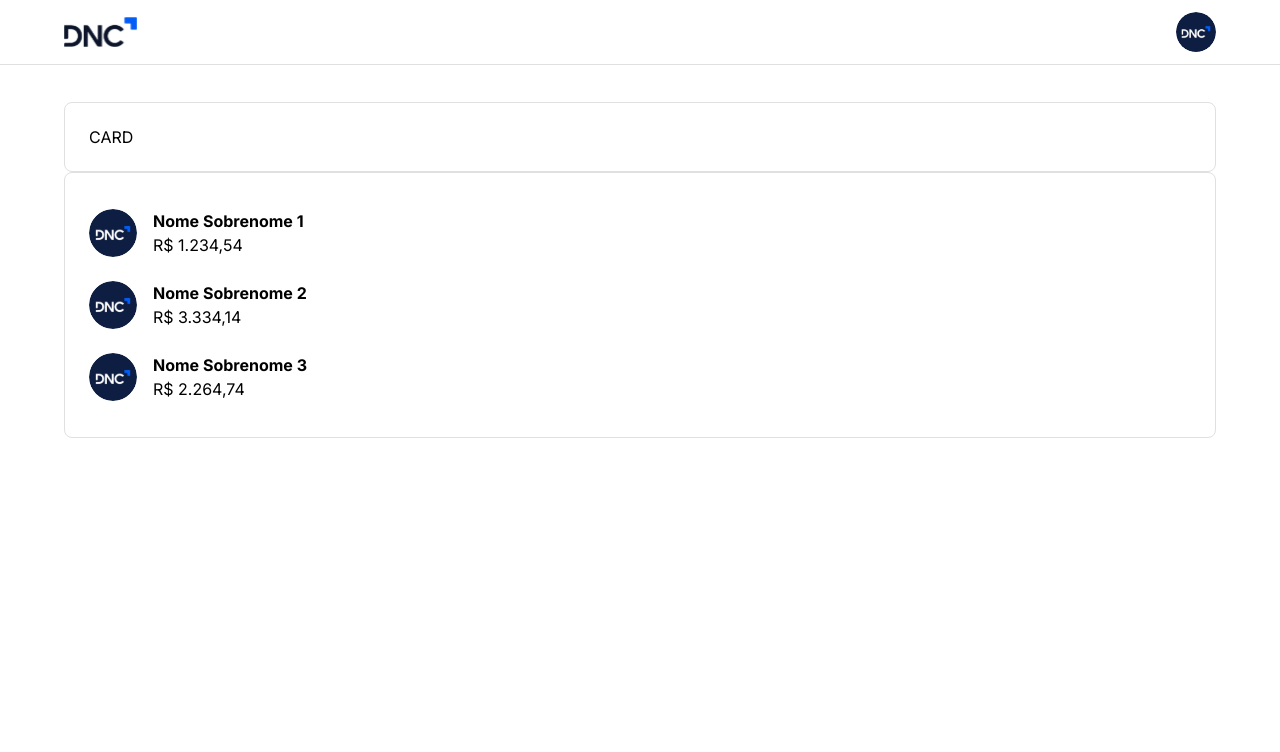
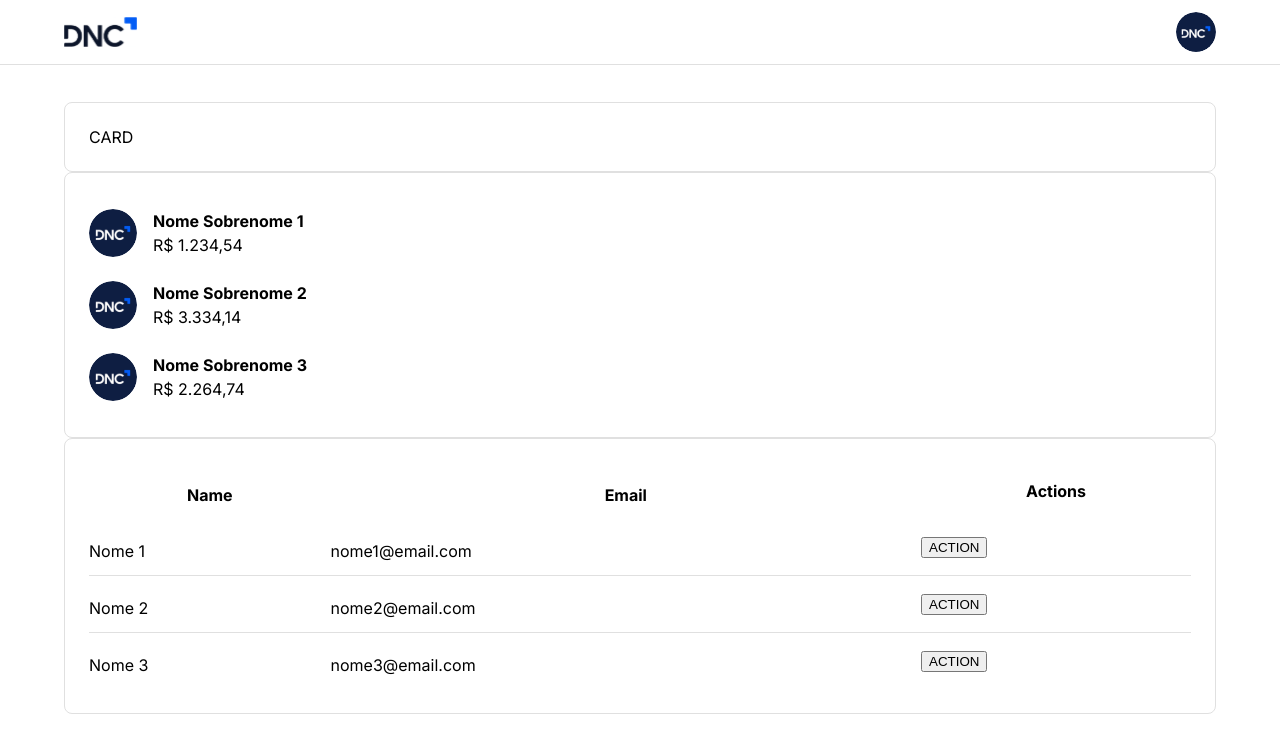
Before and after one commit to NataliaRovaris/dnc-sales-dashboard-gsd, a React (Vite) app: page /home in a window 1280 px wide. Shown: the top 752 px of the page. Built offline with nearby package versions, Linux system fonts and the light colour scheme.

Commit message:
Feat: Table Component

```diff
--- /dev/null
+++ b/src/components/CustomTable.tsx
@@ -0,0 +1,61 @@
+import styled from "styled-components";
+import type { CustomTableProps } from "@/types";
+import { pxToRem } from "@/utils/pxToRem";
+
+export const TableWrapper = styled.div`
+  overflow-x auto;
+  width: 100%;
+  table {
+    width: 100%;
+    border-collapse: collapse;
+
+    th,
+    td {
+        height: ${pxToRem(48)};
+        padding: ${pxToRem(8)} 0 0;
+        text-aligh: left;
+        &:last-child {
+            text-aligh: right;
+            padding: 0;
+        }
+    }
+    th {
+        color: ${(props) => props.theme.typographies.subtitle}
+        font-weight: 600;
+    }
+    tr {
+        border-bottom: ${pxToRem(1)} solid ${(props) => props.theme.appDefaultStroke};
+        &:last-child {
+            border-bottom: none;
+        }
+    }
+  }
+`;
+
+function CustomTable(props: CustomTableProps) {
+  const { headers, rows } = props;
+  return (
+    <TableWrapper>
+      <table>
+        <thead>
+          <tr>
+            {headers.map((header, index) => (
+              <th key={index}>{header}</th>
+            ))}
+          </tr>
+        </thead>
+        <tbody>
+          {rows.map((row, rowIndex) => (
+            <tr key={rowIndex}>
+              {row.map((cell, cellIndex) => (
+                <td key={cellIndex}>{cell}</td>
+              ))}
+            </tr>
+          ))}
+        </tbody>
+      </table>
+    </TableWrapper>
+  );
+}
+
+export default CustomTable;
--- a/src/components/index.ts
+++ b/src/components/index.ts
@@ -1,4 +1,5 @@
 export { default as AvatarList } from "./AvatarList";
+export { default as CustomTable } from "./CustomTable";
 export { default as FormComponent } from "./FormComponents";
 export { default as Header } from "./Header";
 export * from "./BannerImage";
--- a/src/pages/Home.tsx
+++ b/src/pages/Home.tsx
@@ -1,4 +1,4 @@
-import { AvatarList, CardComponent, Header } from "@/components";
+import { AvatarList, CardComponent, CustomTable, Header } from "@/components";
 import { Container } from "@mui/material";
 import { currencyConverter } from "@/utils/currencyConverter";
 
@@ -21,6 +21,27 @@
     },
   ];
 
+  const mockTableData = {
+    headers: ["Name", "Email", "Actions"],
+    rows: [
+      [
+        <span>Nome 1</span>,
+        <span>nome1@email.com</span>,
+        <button>ACTION</button>,
+      ],
+      [
+        <span>Nome 2</span>,
+        <span>nome2@email.com</span>,
+        <button>ACTION</button>,
+      ],
+      [
+        <span>Nome 3</span>,
+        <span>nome3@email.com</span>,
+        <button>ACTION</button>,
+      ],
+    ],
+  };
+
   return (
     <>
       <Header />
@@ -29,6 +50,12 @@
         <CardComponent>
           <AvatarList listData={mockListData} />
         </CardComponent>
+        <CardComponent>
+          <CustomTable
+            headers={mockTableData.headers}
+            rows={mockTableData.rows}
+          />
+        </CardComponent>
       </Container>
     </>
   );
--- /dev/null
+++ b/src/types/customTable.d.ts
@@ -0,0 +1,4 @@
+export interface CustomTableProps {
+  headers: string[];
+  rows: React.ReactNode[][];
+}
--- a/src/types/index.ts
+++ b/src/types/index.ts
@@ -1,4 +1,5 @@
 export * from "./avatarsList";
+export * from "./customTable";
+export * from "./theme";
+export * from "./typographies";
 export * from "./formComponents";
-export * from "./formComponents";
-export * from "./theme";
```
